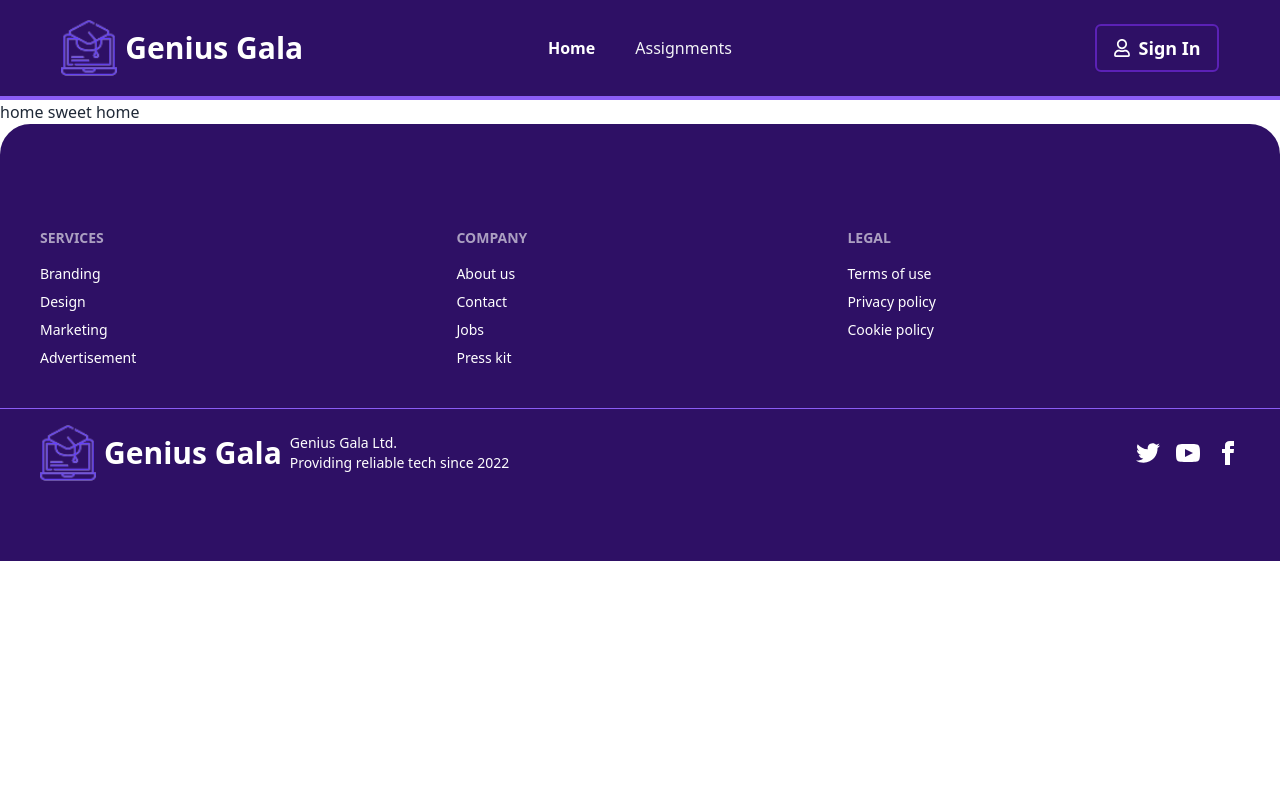
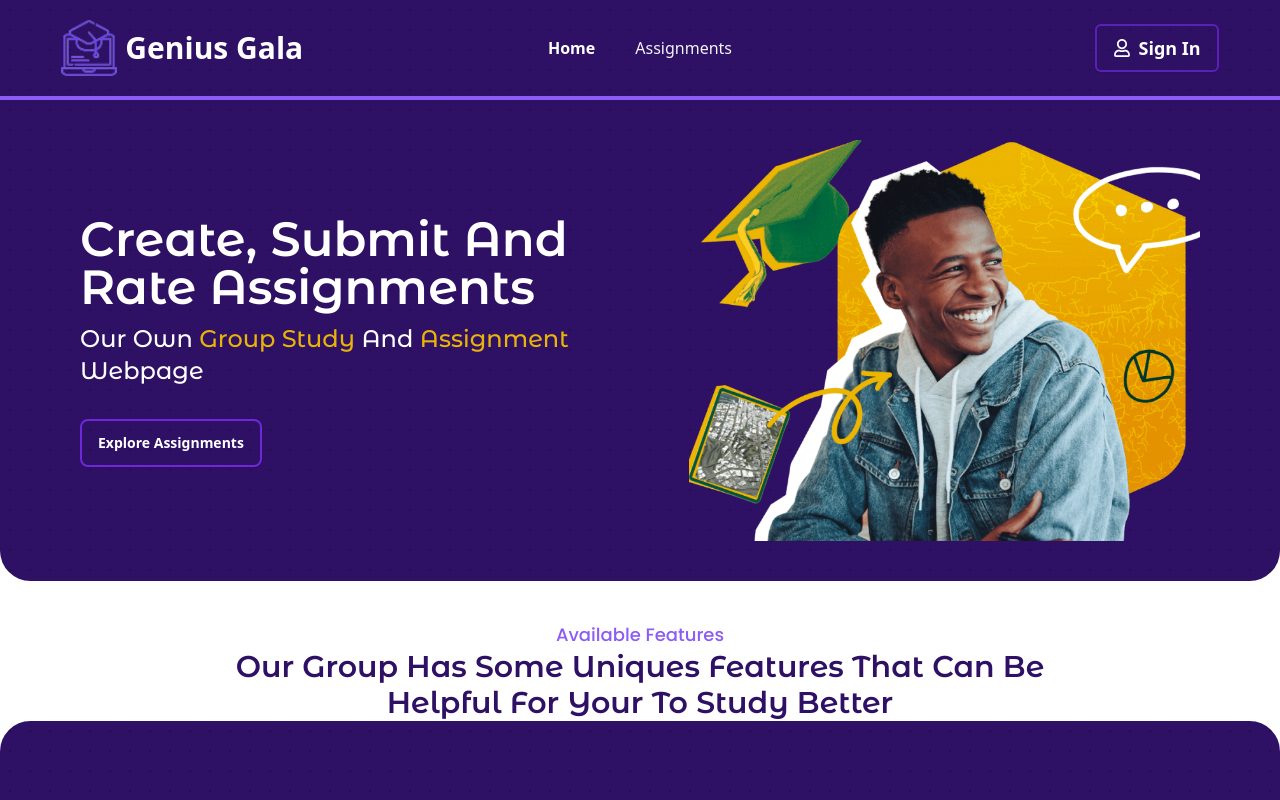
Before and after one commit to Meherab003/demo-frontend, a React (Vite) app: page / in a window 1280 px wide. Shown: the top 800 px of the page. Built offline with nearby package versions, Linux system fonts and the light colour scheme.

Commit message:
Banner added

```diff
--- a/index.html
+++ b/index.html
@@ -4,7 +4,7 @@
     <meta charset="UTF-8" />
     <link rel="icon" type="image/x-icon" href="https://i.ibb.co/wRFTdfY/weblogo.png" />
     <meta name="viewport" content="width=device-width, initial-scale=1.0" />
-    <title>Vite + React</title>
+    <title>Genius Gala</title>
   </head>
   <body>
     <div id="root"></div>
--- /dev/null
+++ b/src/Components/Banner/Banner.jsx
@@ -0,0 +1,20 @@
+import { Link } from "react-router-dom";
+
+const Banner = () => {
+    return (
+        <div className="flex flex-col md:flex-row items-center justify-between md:px-10 md:py-5 lg:px-20 lg:py-10 bg-violet-950 rounded-b-badge mb-10 text-white bg-dot">
+            <div>
+                <div className="flex flex-col items-start justify-center gap-3 p-3 md:p-0">
+                    <h2 className="text-3xl md:text-4xl lg:text-5xl font-semibold font-montserrat">Create, Submit And Rate Assignments</h2>
+                    <h3 className="text-sm md:text-[16px] lg:text-2xl font-medium font-montserrat">Our Own <span className="text-yellow-500">Group Study</span> And <span className="text-yellow-500">Assignment</span> Webpage</h3>
+                    <Link to='/assignment' className="btn btn-sm md:btn-md bg-transparent border-2 border-violet-700 hover:bg-violet-800 hover:bg-opacity-30 hover:border-violet-500 text-white hover:text-white  mt-2 md:mt-4 lg:mt-5">Explore Assignments</Link>
+                </div>
+            </div>
+            <div>
+                <img src="/src/assets/bannerImg.png" alt="Banner Image" />
+            </div>
+        </div>
+    );
+};
+
+export default Banner;
--- /dev/null
+++ b/src/Components/Features/Features.jsx
@@ -0,0 +1,10 @@
+const Features = () => {
+    return (
+        <div>
+            <h2 className="font-poppins text-lg font-medium text-violet-500 text-center">Available Features</h2>
+            <p className="font-montserrat text-3xl font-semibold text-violet-950 text-center lg:w-2/3 mx-auto">Our Group Has Some Uniques Features That Can Be Helpful For Your To Study Better</p>
+        </div>
+    );
+};
+
+export default Features;
--- a/src/Pages/Home/Home.jsx
+++ b/src/Pages/Home/Home.jsx
@@ -1,7 +1,11 @@
+import Banner from "../../Components/Banner/Banner";
+import Features from "../../Components/Features/Features";
+
 const Home = () => {
     return (
         <div>
-            home sweet home
+            <Banner />
+            <Features />
         </div>
     );
 };
--- a/src/Shared/Footer/Footer.jsx
+++ b/src/Shared/Footer/Footer.jsx
@@ -1,6 +1,6 @@
 const Footer = () => {
   return (
-    <div className="bg-violet-950 text-white py-16 rounded-t-badge">
+    <div className="bg-violet-950 text-white py-16 rounded-t-badge bg-dot">
       <footer className="footer p-10 font-medium">
         <nav>
           <h6 className="footer-title">Services</h6>
--- a/src/Shared/NavBar/NavBar.jsx
+++ b/src/Shared/NavBar/NavBar.jsx
@@ -14,7 +14,7 @@ const NavBar = () => {
     </>
   );
   return (
-    <nav className="bg-violet-950 border-b-4 border-violet-500">
+    <nav className="bg-violet-950 border-b-4 border-violet-500 bg-dot">
       <div className="navbar md:w-11/12 mx-auto md:py-3 lg:py-5">
         <div className="navbar-start">
           <div className="dropdown">
@@ -62,7 +62,7 @@ const NavBar = () => {
           </ul>
         </div>
         <div className="navbar-end">
-          <a className="btn btn-sm md:btn-md bg-transparent hover:bg-white rounded-md border-2 border-violet-800 text-white lg:text-lg">
+          <a className="btn btn-sm md:btn-md bg-transparent hover:bg-white rounded-md border-2 border-violet-800 text-white lg:text-lg hover:text-violet-950">
             {" "}
             <FaRegUser />
             Sign In
--- a/src/index.css
+++ b/src/index.css
@@ -1,3 +1,11 @@
+@import url("https://fonts.googleapis.com/css2?family=Montserrat+Alternates:ital,wght@0,100;0,200;0,300;0,400;0,500;0,600;0,700;0,800;0,900;1,100;1,200;1,300;1,400;1,500;1,600;1,700;1,800;1,900&family=Poppins:ital,wght@0,100;0,200;0,300;0,400;0,500;0,600;0,700;0,800;0,900;1,100;1,200;1,300;1,400;1,500;1,600;1,700;1,800;1,900&display=swap");
+
 @tailwind base;
 @tailwind components;
 @tailwind utilities;
+
+
+.bg-dot{
+    background-image: radial-gradient(circle, rgba(0, 0, 0, 0.212), 1px, transparent 1px);
+    background-size: 20px 20px;
+}
--- a/tailwind.config.js
+++ b/tailwind.config.js
@@ -1,13 +1,13 @@
 /** @type {import('tailwindcss').Config} */
 export default {
-  content: [
-    "./index.html",
-    "./src/**/*.{js,ts,jsx,tsx}",
-  ],
+  content: ["./index.html", "./src/**/*.{js,ts,jsx,tsx}"],
   theme: {
-    extend: {},
+    extend: {
+      fontFamily: {
+        montserrat: '"Montserrat Alternates", sans-serif',
+        poppins: '"Poppins", sans-serif',
+      },
+    },
   },
-  plugins: [
-    require('daisyui'),
-  ],
-}
+  plugins: [require("daisyui")],
+};
```
Also changed, not shown: src/assets/bannerImg.png (added).
